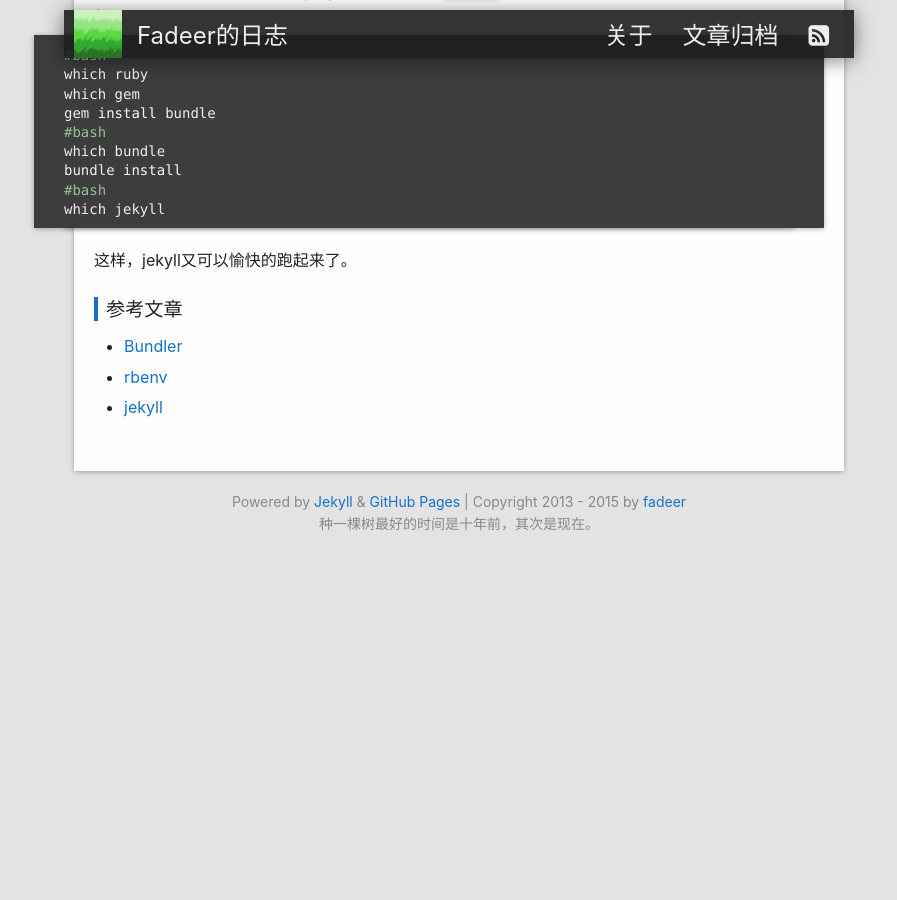
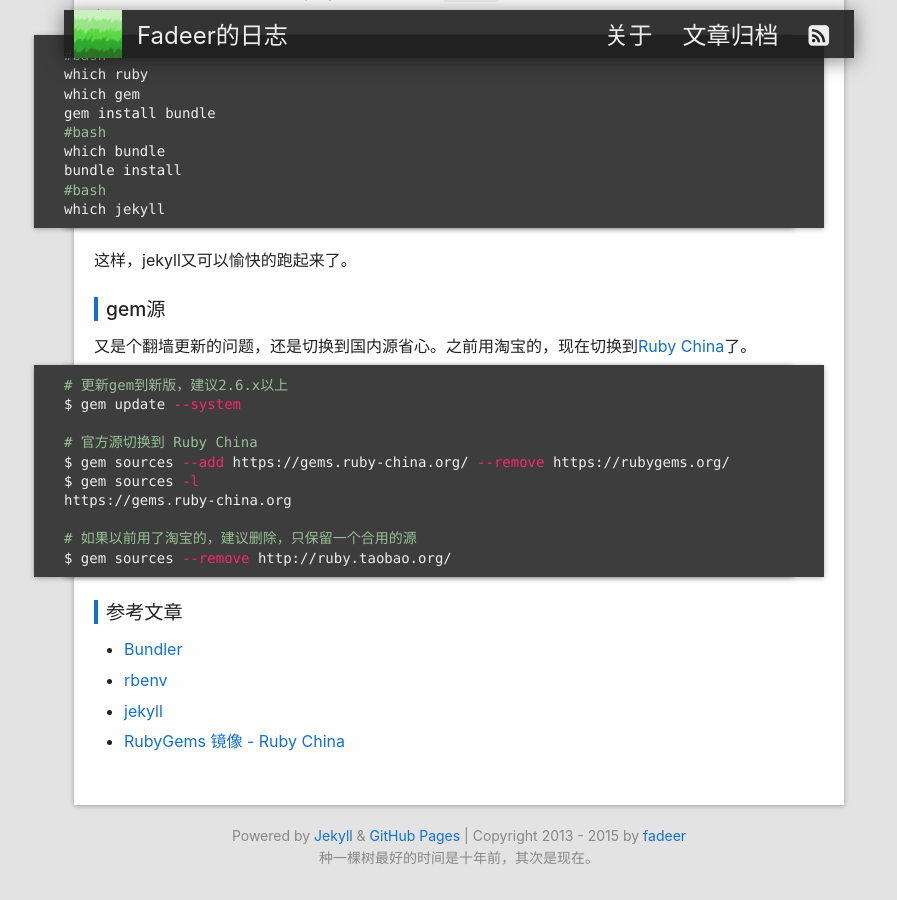
Before and after one commit to fadeer/fadeer.github.io, a Jekyll site: the page built from _posts/2015-07-05-upgrade-ruby-in-osx.markdown, in a window 1280 px wide and 900 px high, scrolled down 1567 px. Shown: the whole window, without its empty margins (181-1078 px from the left). Built offline with Jekyll 4.4.1, drawn with Linux system fonts in a browser that asks for light colours; before the commit the page ends 2133 px from its top, so only the background shows below that.

Commit message:
add gem source

```diff
--- a/_posts/2015-07-05-upgrade-ruby-in-osx.markdown
+++ b/_posts/2015-07-05-upgrade-ruby-in-osx.markdown
@@ -92,11 +92,30 @@ which jekyll
 
 这样，jekyll又可以愉快的跑起来了。
 
+gem源
+----
+又是个翻墙更新的问题，还是切换到国内源省心。之前用淘宝的，现在切换到[Ruby China][rubyc]了。
+
+~~~bash
+# 更新gem到新版，建议2.6.x以上
+$ gem update --system
+
+# 官方源切换到 Ruby China
+$ gem sources --add https://gems.ruby-china.org/ --remove https://rubygems.org/
+$ gem sources -l
+https://gems.ruby-china.org
+
+# 如果以前用了淘宝的，建议删除，只保留一个合用的源
+$ gem sources --remove http://ruby.taobao.org/
+~~~
+
+
 参考文章
 ----
 * [Bundler](http://bundler.io/)
 * [rbenv](https://github.com/sstephenson/rbenv)
 * [jekyll][jekyll]
+* [RubyGems 镜像 - Ruby China][rubyc]
 
 
 <!-- 引用链接 -->
```
Also changed, not shown: other parts of _posts/2015-07-05-upgrade-ruby-in-osx.markdown (+1 -0 lines).
